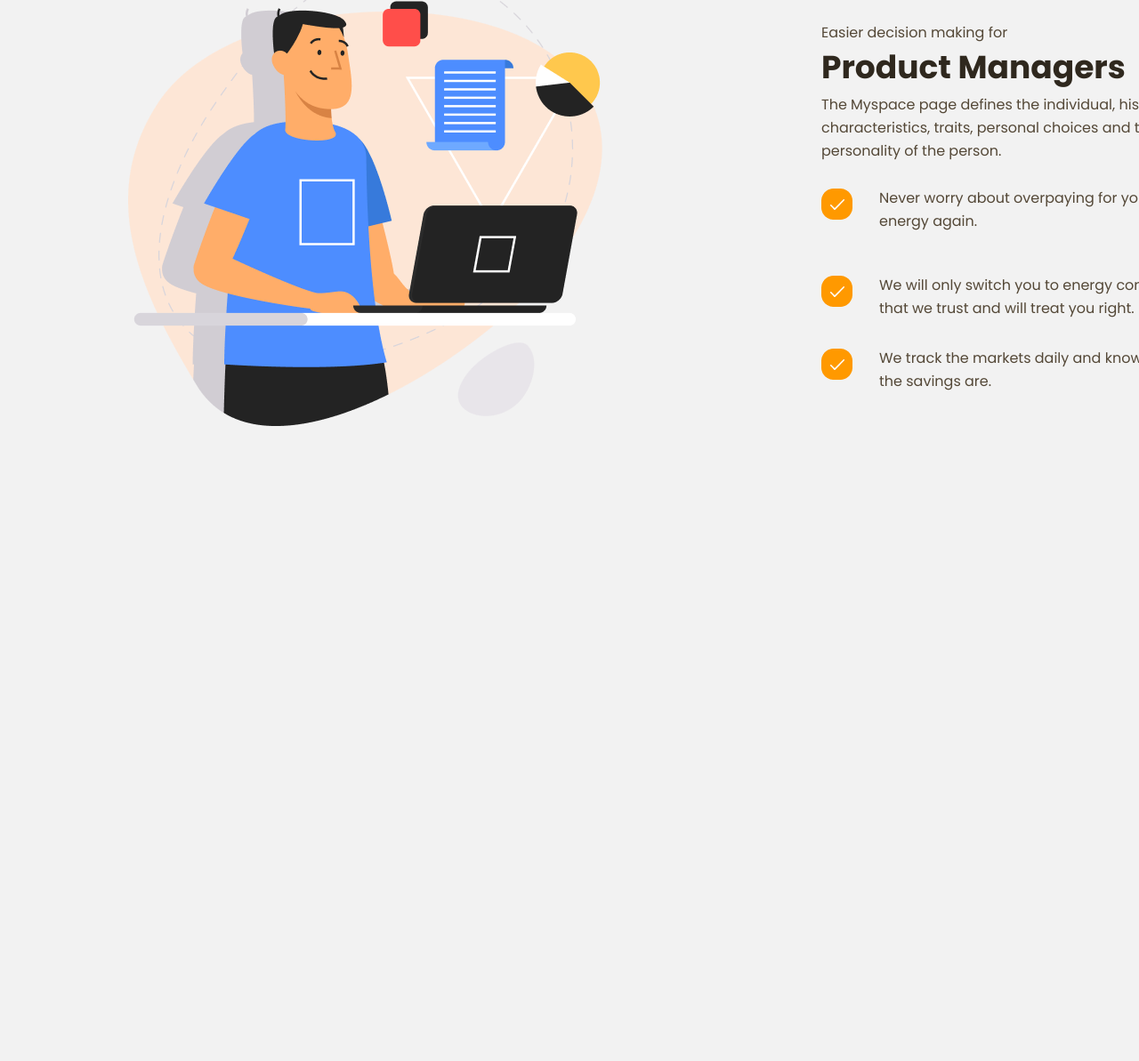
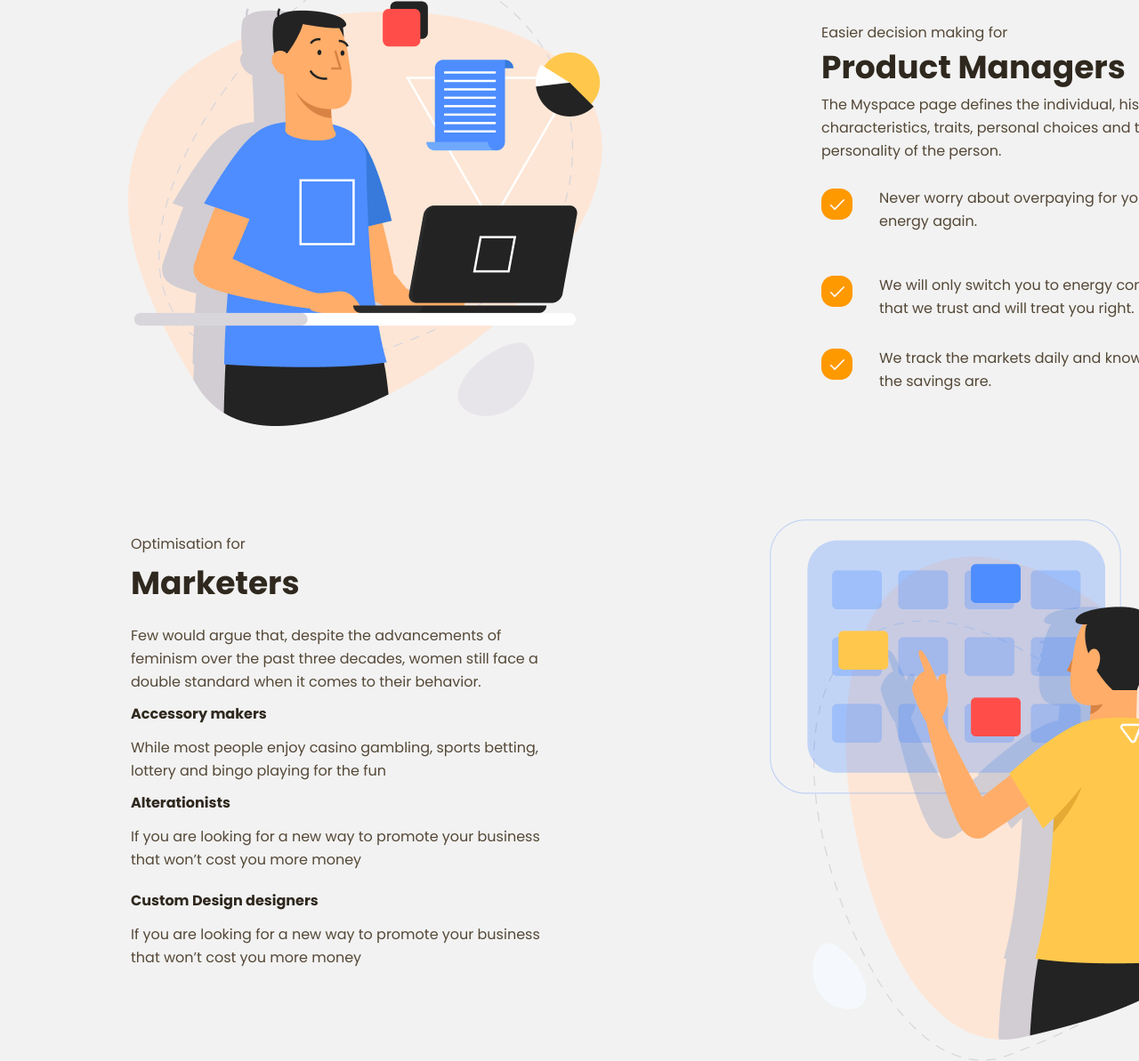
Before and after one commit to LoneKroman/lesson6_productly, a plain HTML site: page index.html in a window 1280 px wide. Shown: the part 2113-3306 px from the top of the page at 89% size. Before the commit the page ends 2593 px from the top, so only its background shows below. Drawn offline with Linux system fonts and the light colour scheme.

Commit message:
finalized section 5

```diff
--- a/index.html
+++ b/index.html
@@ -82,7 +82,7 @@
                 <p class="paragraph_headline3_section_three">Custom Design designers</p>
                 <p class="paragraph4_section_three">If you are looking for a new way to promote your business that won’t cost you more money, </p>
             </div>
-            <img class="image_section_three" src="images/image_section_three.png" alt="man teaching">
+            <img class="image_section_three" src="images/image_section_one.png" alt="man teaching">
         </section>
 
         <section class="section_four">
@@ -105,6 +105,26 @@
             </div>
             <img class="image_section_four" src="images/image_section_two.png" alt="man typing on computer">
         </section>
+        <section class="section_five">
+            <div class="text_section1_section_five">
+                <p class="top_paragraph_section_five">Optimisation for</p>
+                <h2 class="headline_section_five">Marketers</h2>
+                <p class="paragraph1_section_five">Few would argue that, despite the advancements of feminism over the past three decades, women still face a double standard when it comes to their behavior.</p>
+            </div>
+            <div class="text_section2_section_five">
+                <p class="paragraph_headline1_section_five">Accessory makers</p>
+                <p class="paragraph2_section_five">While most people enjoy casino gambling, sports betting, lottery and bingo playing for the fun</p>
+            </div>
+            <div class="text_section3_section_five">
+                <p class="paragraph_headline2_section_five">Alterationists</p>
+                <p class="paragraph3_section_five">If you are looking for a new way to promote your business that won’t cost you more money</p>
+            </div>
+            <div class="text_section4_section_five">
+                <p class="paragraph_headline3_section_five">Custom Design designers</p>
+                <p class="paragraph4_section_five">If you are looking for a new way to promote your business that won’t cost you more money</p>
+            </div>
+            <img class="image_section_five" src="images/image_section_three.png" alt="man teaching">
+        </section>
     </main>
 
     <footer>
--- a/styles/index.css
+++ b/styles/index.css
@@ -660,3 +660,179 @@ main {
     line-height: 26px;
     color: #544837;
 }
+
+/* SECTION FIVE MAIN BODY*/
+
+.section_five{
+    position: absolute;
+    width: 1110px;
+    height: 609px;
+    left: 147px;
+    top: 2697px;
+}
+
+.text_section1_section_five {
+    position: absolute;
+    width: 486px;
+    height: 181px;
+    left: 0px;
+    top: 0x;
+}
+
+.top_paragraph_section_five {
+    position: absolute;
+    height: 24px;
+    width: 131px;
+    left: 0%;
+    top: 0px;
+    font-family: Poppins,sans-serif;
+    font-style: normal;
+    font-weight: medium;
+    font-size: 16px;
+    line-height: 24px;
+    color: #544837;
+}
+
+.headline_section_five {
+    position: absolute;
+    height: 54px;
+    width: 150px;
+    left: 0%;
+    top: 15px;
+    font-family: Poppins,sans-serif;
+    font-style: normal;
+    font-weight: bold;
+    font-size: 36px;
+    line-height: 54px;
+    color: #2F281E;
+}
+
+.paragraph1_section_five {
+    position: absolute;
+    height: 78px;
+    width: 486px;
+    left: 0%;
+    top: 102px;
+    font-family: Poppins,sans-serif;
+    font-style: normal;
+    font-weight: medium;
+    font-size: 16px;
+    line-height: 26px;
+    color: #544837;
+}
+
+.text_section2_section_five {
+    position: absolute;
+    width: 486px;
+    height: 90px;
+    left: 0px;
+    top: 190px;
+}
+
+.paragraph_headline1_section_five {
+    position: absolute;
+    width: 158px;
+    height: 26px;
+    left: 0%;
+    top: 0px;
+    font-family: Poppins,sans-serif;
+    font-style: normal;
+    font-weight: bold;
+    font-size: 16px;
+    line-height: 26px;
+    color: #2F281E;
+}
+
+.paragraph2_section_five {
+    position: absolute;
+    height: 52px;
+    width: 486px;
+    left: 0%;
+    top: 38px;
+    font-family: Poppins,sans-serif;
+    font-style: normal;
+    font-weight: medium;
+    font-size: 16px;
+    line-height: 26px;
+    color: #544837;
+}
+
+.text_section3_section_five {
+    position: absolute;
+    width: 486px;
+    height: 90px;
+    left: 0px;
+    top: 290px;
+}
+
+.paragraph_headline2_section_five {
+    position: absolute;
+    width: 112px;
+    height: 26px;
+    left: 0%;
+    top: 0px;
+    font-family: Poppins,sans-serif;
+    font-style: normal;
+    font-weight: bold;
+    font-size: 16px;
+    line-height: 26px;
+    color: #2F281E;
+}
+
+.paragraph3_section_five {
+    position: absolute;
+    width: 486px;
+    height: 52px;
+    left: 0%;
+    top: 38px;
+    font-family: Poppins, sans-serif;
+    font-style: normal;
+    font-weight: medium;
+    font-size: 16px;
+    line-height: 26px;
+    color: #544837;
+}
+
+.text_section4_section_five {
+    position: absolute;
+    width: 486px;
+    height: 90px;
+    left: 0px;
+    top: 400px;
+}
+
+.paragraph_headline3_section_five {
+    position: absolute;
+    width: 211px;
+    height: 26px;
+    left: 0%;
+    top: 0px;
+    font-family: Poppins, sans-serif;
+    font-style: normal;
+    font-weight: bold;
+    font-size: 16px;
+    line-height: 26px;
+    color: #2F281E;
+}
+
+.paragraph4_section_five {
+    position: absolute;
+    width: 486px;
+    height: 52px;
+    left: 0%;
+    top: 38px;
+    font-family: Poppins,sans-serif;
+    font-style: normal;
+    font-weight: medium;
+    font-size: 16px;
+    line-height: 26px;
+    color: #544837;
+}
+
+.image_section_five {
+    position: absolute;
+    width: 542px;
+    height: 609px;
+    left: 718px;
+    top: 0px;
+}
```
